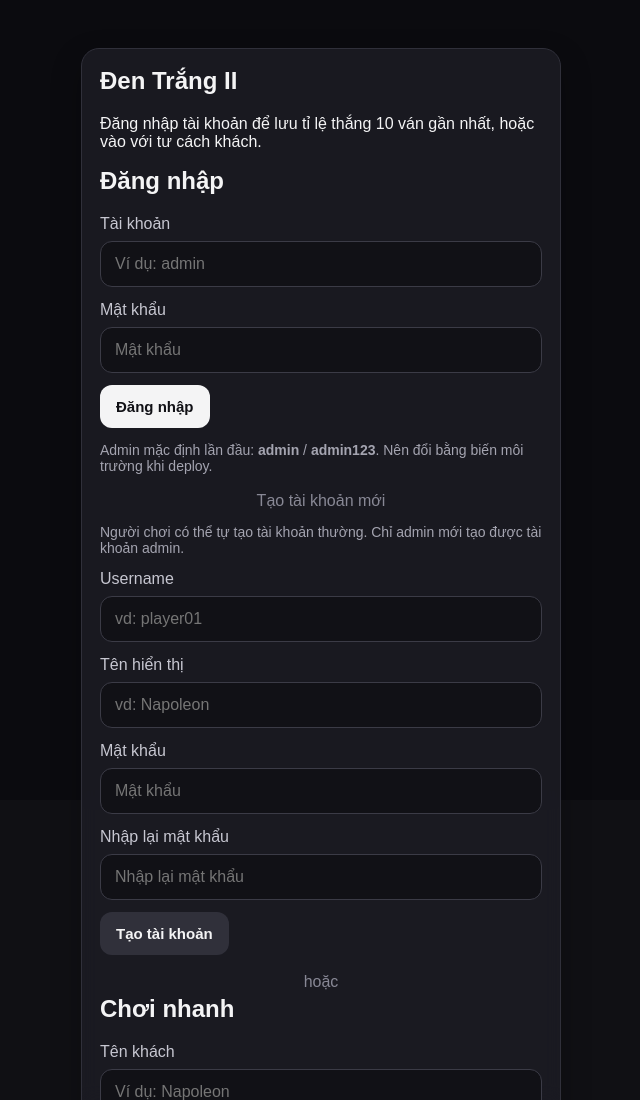
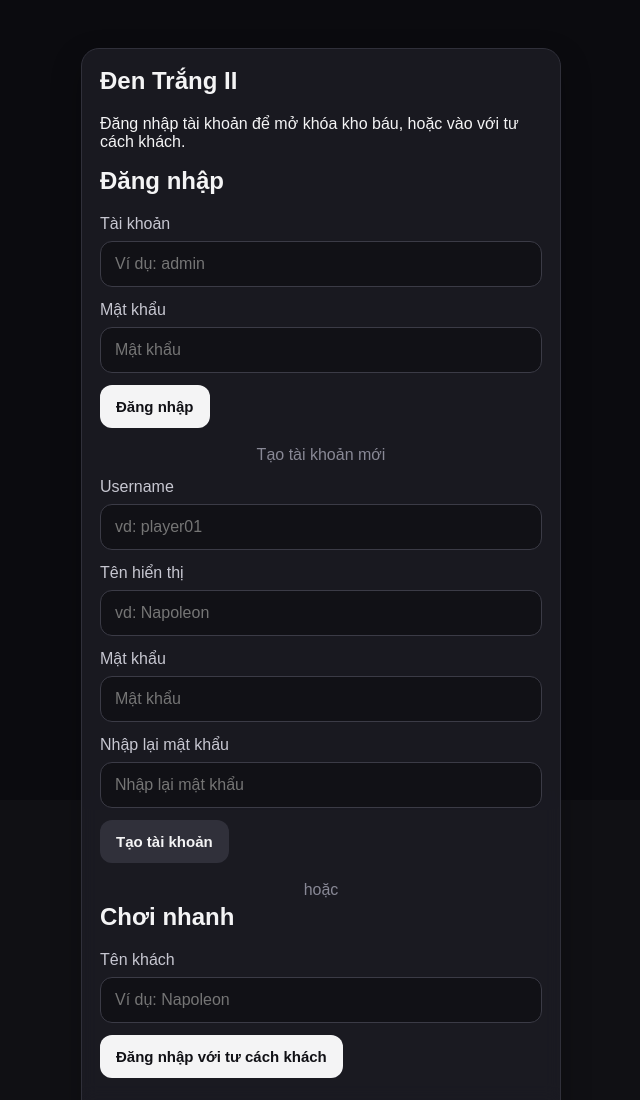
Before and after one commit to huyvu06-td/den-trang-ii, a website: page public/index.html in a window 1280 px wide. Shown: the top 1100 px of the page, without its empty margins (319-959 px from the left). Drawn offline with nearby package versions, Linux system fonts and the light colour scheme; no server answers.

Commit message:
Update index.html

```diff
--- a/public/index.html
+++ b/public/index.html
@@ -12,7 +12,7 @@
   <main class="app">
     <section class="card hero" id="authBox">
       <h1>Đen Trắng II</h1>
-      <p>Đăng nhập tài khoản để lưu tỉ lệ thắng 10 ván gần nhất, hoặc vào với tư cách khách.</p>
+      <p>Đăng nhập tài khoản để mở khóa kho báu, hoặc vào với tư cách khách.</p>
 
       <h2>Đăng nhập</h2>
       <label>Tài khoản</label>
@@ -22,10 +22,10 @@
       <input id="loginPassword" type="password" placeholder="Mật khẩu" autocomplete="current-password" />
 
       <button id="loginBtn">Đăng nhập</button>
-      <p class="muted small">Admin mặc định lần đầu: <b>admin</b> / <b>admin123</b>. Nên đổi bằng biến môi trường khi deploy.</p>
+
 
       <div class="divider">Tạo tài khoản mới</div>
-      <p class="muted small">Người chơi có thể tự tạo tài khoản thường. Chỉ admin mới tạo được tài khoản admin.</p>
+
       <label>Username</label>
       <input id="registerUsername" maxlength="24" placeholder="vd: player01" autocomplete="username" />
 
```
